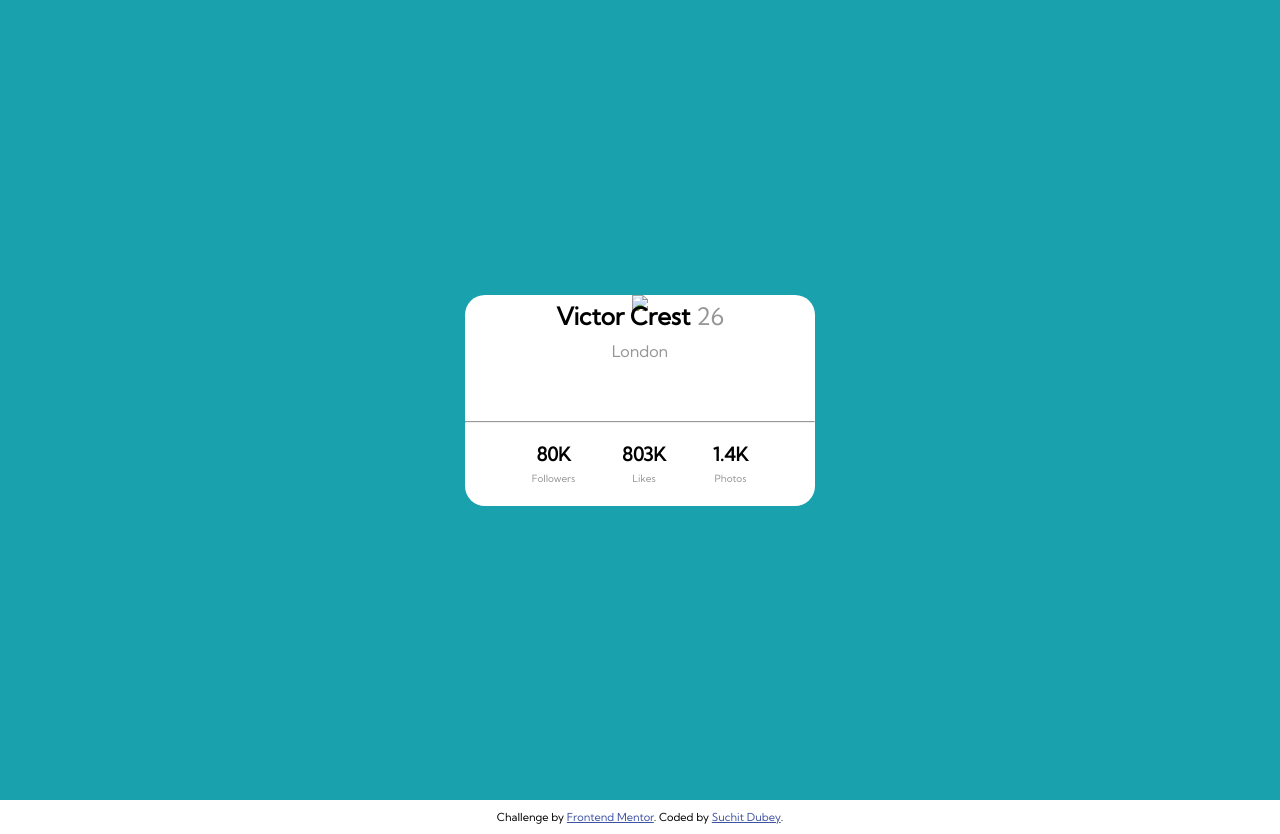
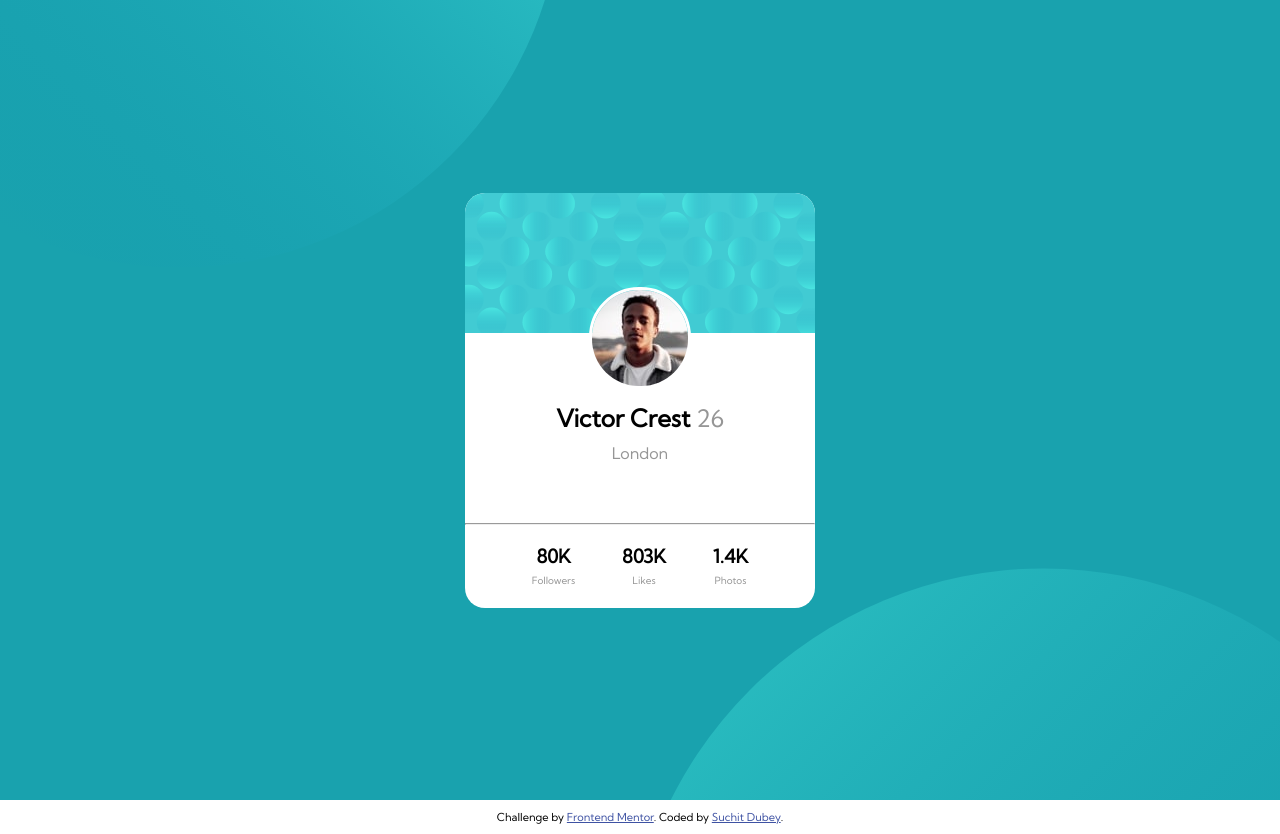
Before and after one commit to suchit1490/profilecard, a plain HTML site: page index.html in a window 1280 px wide. Drawn offline with Linux system fonts and the light colour scheme; the site is published under a folder, as on GitHub Pages, so addresses that start at the root find nothing.

Commit message:
remove "/" from image path
remove "/" from image path

```diff
--- a/index.html
+++ b/index.html
@@ -44,8 +44,8 @@
       .bg-image {
         height: 100vh;
         background-color: hsl(185, 75%, 39%);
-        background-image: url("/bg-pattern-top.svg"),
-          url("/bg-pattern-bottom.svg");
+        background-image: url("bg-pattern-top.svg"),
+          url("bg-pattern-bottom.svg");
         background-repeat: no-repeat, no-repeat;
         background-position: top -500px left -40%, bottom -600px right -40%;
         background-size: 60%, 65%;
@@ -110,12 +110,12 @@
         <div class="card">
           <div class="header">
             <div class="header-img">
-              <img src="/bg-pattern-card.svg" />
+              <img src="bg-pattern-card.svg" />
             </div>
           </div>
           <div class="body">
             <div class="student-info">
-              <img src="/image-victor.jpg" class="student-img" />
+              <img src="image-victor.jpg" class="student-img" />
               <div class="name_age">
                 <h2 class="name">Victor Crest <span class="age">26</span></h2>
                 <p class="city">London</p>
```
